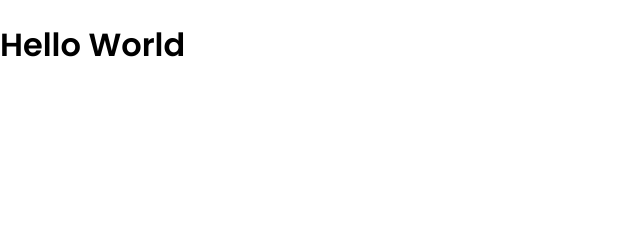
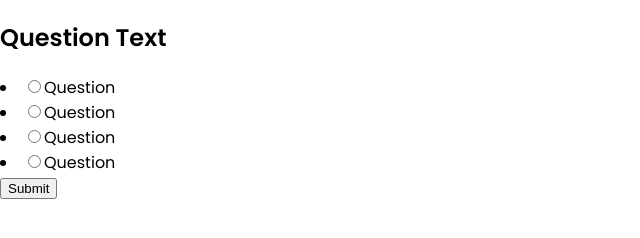
Before and after one commit to nisalrenuja/bug-free-giggle, a plain HTML site: page quiz-app/index.html in a window 1280 px wide. Shown: the whole page, without its empty margins (0-640 px from the left). Drawn offline with Linux system fonts and the light colour scheme.

Commit message:
input radio buttons added

```diff
--- a/quiz-app/index.html
+++ b/quiz-app/index.html
@@ -9,6 +9,31 @@
     <script src="script.js" defer></script>
   </head>
   <body>
-    <h1>Hello World</h1>
+    <div class="quiz-container">
+      <h2>Question Text</h2>
+      <ui>
+        <li>
+          <input type="radio" id="a" name="answer" /><label for="a"
+            >Question</label
+          >
+        </li>
+        <li>
+          <input type="radio" id="b" name="answer" /><label for="b"
+            >Question</label
+          >
+        </li>
+        <li>
+          <input type="radio" id="c" name="answer" /><label for="c"
+            >Question</label
+          >
+        </li>
+        <li>
+          <input type="radio" id="d" name="answer" /><label for="d"
+            >Question</label
+          >
+        </li>
+      </ui>
+      <button>Submit</button>
+    </div>
   </body>
 </html>
```
